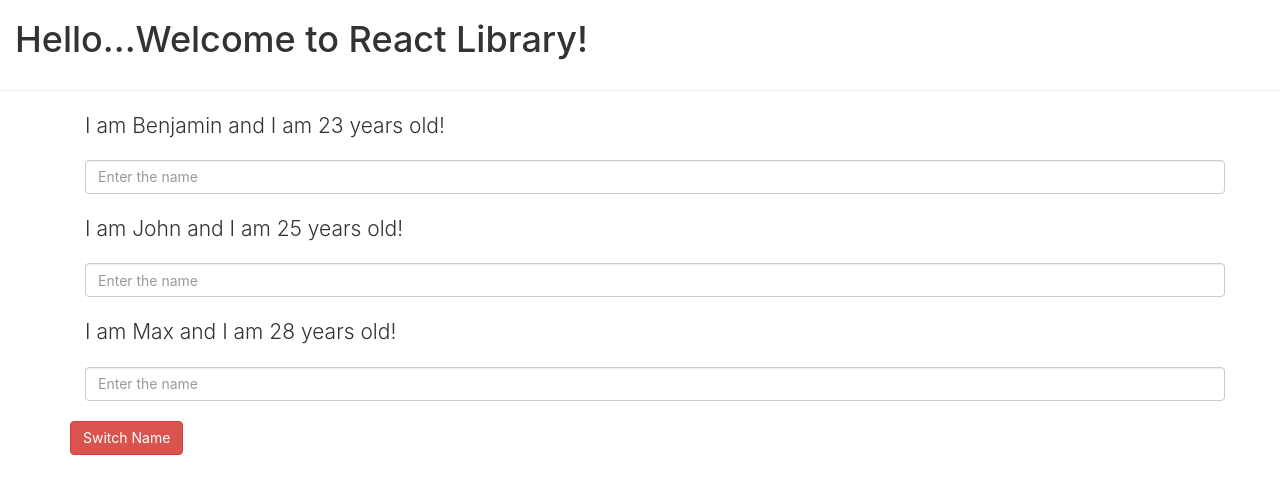
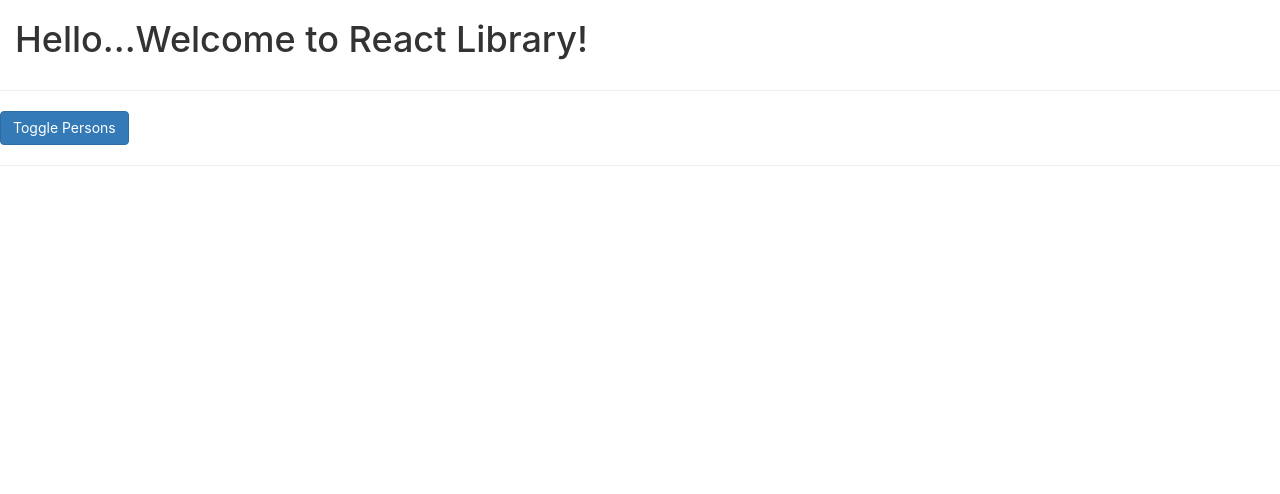
Before and after one commit to arunkudiyal/react_fsd_09_12, a React (Create React App) app: page / in a window 1280 px wide. Shown: the top 494 px of the page. Built offline with nearby package versions, Linux system fonts and the light colour scheme.

Commit message:
External & Inline Stylings in JSX && Conditional Rendering in React

```diff
--- a/src/App.js
+++ b/src/App.js
@@ -1,5 +1,5 @@
 import { Component } from 'react'
-import Person from './components/Person';
+import Person from './components/Person/Person';
 
 class App extends Component {
   // You can write JS
@@ -13,7 +13,7 @@
       { name: 'Max', age: '28' }
     ],
     anotherState: 'This is an another state',
-    anotherStateValue: true
+    showPersons: false
   }
 
   changeNameHandler = (e) => {
@@ -24,6 +24,11 @@
         { name: 'Maxilliam', age: '28' }
       ]
     })
+  }
+
+  togglePersonsHandler = () => {
+    const doesShow = this.state.showPersons
+    this.setState({ showPersons: !doesShow })
   }
 
   switchNameHandler = () => {
@@ -40,10 +45,18 @@
 
   render() {
     return (
+      // <div> --> document.createElement('div')
       <div>
         <div className="container-fluid">
           <h1> Hello...Welcome to React Library! </h1>
         </div> <hr />
+
+        <button onClick={this.togglePersonsHandler} className='btn btn-primary'>Toggle Persons</button>
+        <hr />
+
+        {
+          this.state.showPersons === true ?
+            <div>
               <div className="container">
                 {/* Props are a way to customise the Component */}
                 <Person
@@ -58,6 +71,10 @@
                   age={this.state.persons[2].age} >Dummy Text 1</Person>
                 <button onClick={this.switchNameHandler} className='btn btn-danger'>Switch Name</button>
               </div>
+            </div> :
+            null
+        }
+
       </div>
     )
   }
--- /dev/null
+++ b/src/components/Person/Person.css
@@ -0,0 +1,5 @@
+#person {
+    border: 2px solid purple;
+    margin: 10px;
+    padding: 10px;
+}
--- a/src/components/Person.jsx
+++ b/src/components/Person/Person.jsx
@@ -1,9 +1,14 @@
+import './Person.css'
+
 function Person(props) {
     // JavaScript
+    const paraStyles = {
+        color: 'red'
+    }
     return (
-        <div>
+        <div id='person'>
             <div className="container">
-                <p className="lead">I am {props.name} and I am {props.age} years old! </p>
+                <p style={paraStyles} className="lead">I am {props.name} and I am {props.age} years old! </p>
                 <input onChange={props.changed} className="form-control" type="text" placeholder="Enter the name" />
             </div>
             <br />
```
Lines whose indentation alone changed are shown as unchanged.
